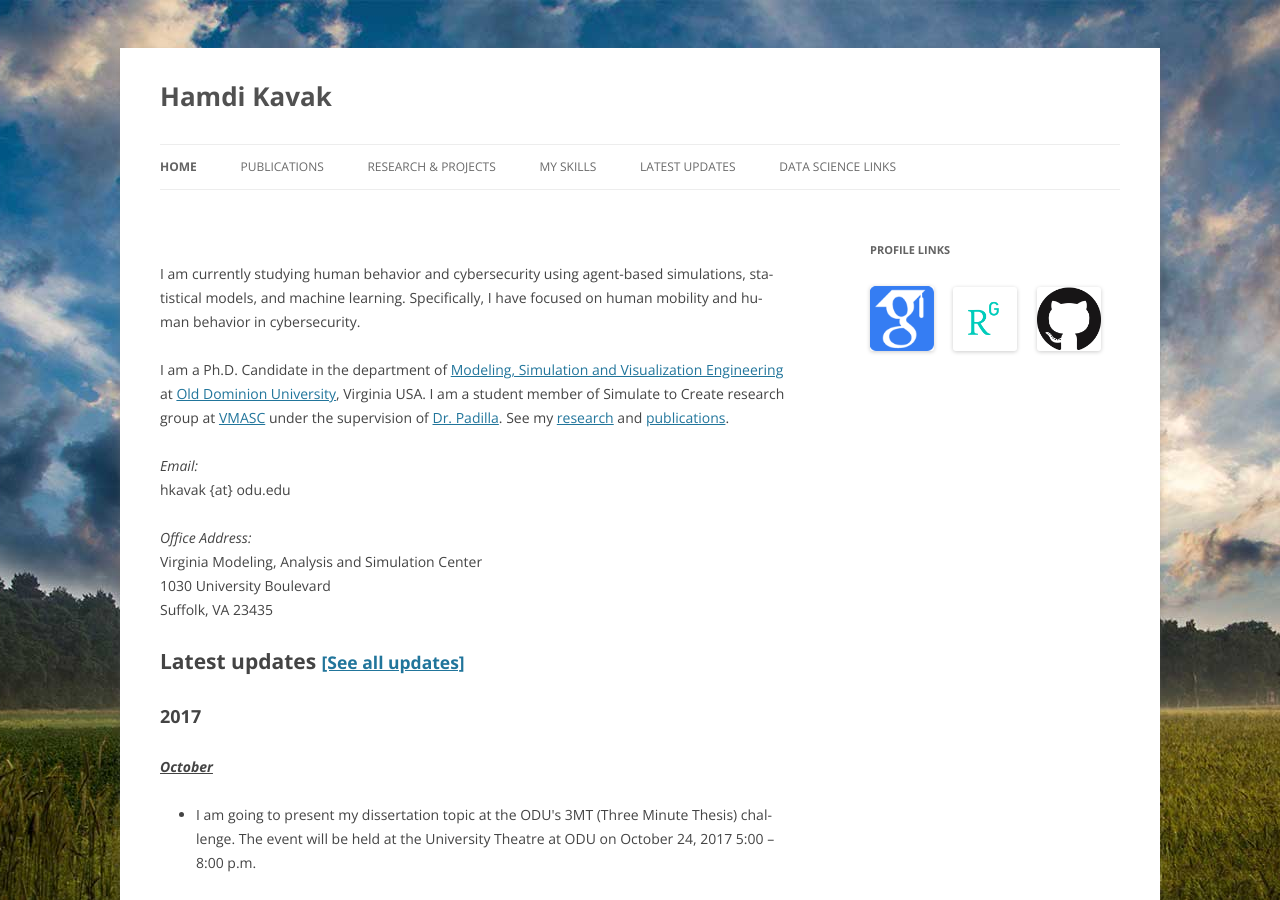
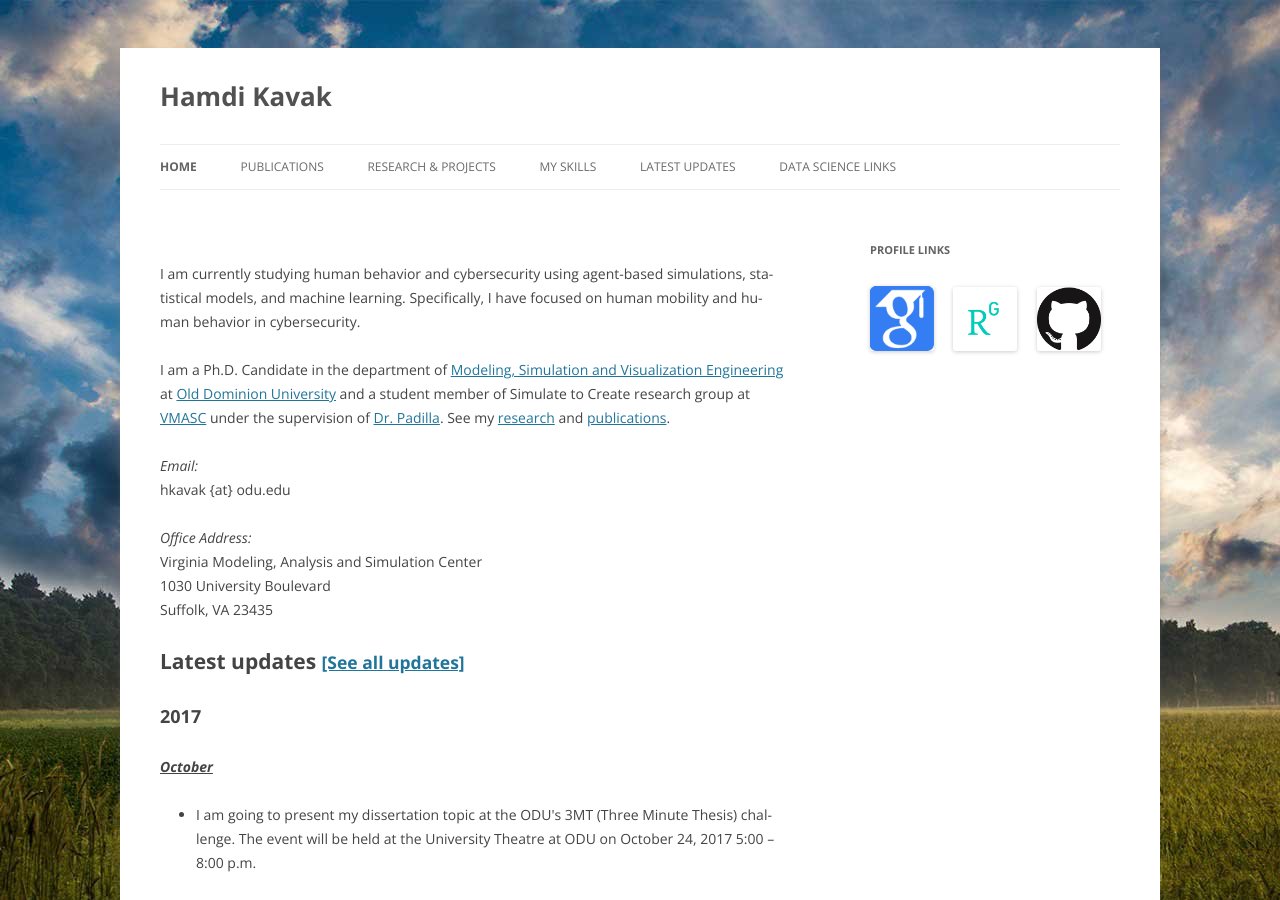
Before and after one commit to hamdikavak/hamdikavak.github.io, a Jekyll site: the page built from index.html, in a window 1280 px wide and 900 px high. Built offline with Jekyll 4.4.1, drawn with Linux system fonts in a browser that asks for light colours; nearby versions of some CDN libraries; library files that are not in the unit come from our copies.

Commit message:
Update index.html

```diff
--- a/index.html
+++ b/index.html
@@ -10,8 +10,7 @@
   I am currently studying human behavior and cybersecurity using agent-based simulations, statistical models, and machine learning. Specifically, I have focused on human mobility and human behavior in cybersecurity.
 </p>
 <p>
-  I am a Ph.D. Candidate in the department of <a title="MSVE Department Home Page" href="http://odu.edu/msve" target="_blank">Modeling, Simulation and Visualization Engineering</a> at <a title="Old Dominion University" href="http://odu.edu" target="_blank">Old Dominion University</a>, Virginia USA.
-  I am a student member of Simulate to Create research group at <a href="http://www.vmasc.odu.edu">VMASC</a> under the supervision of <a title="Jose J Padilla" href="http://www.vmasc.odu.edu/padilla.html">Dr. Padilla</a>.
+  I am a Ph.D. Candidate in the department of <a title="MSVE Department Home Page" href="http://odu.edu/msve" target="_blank">Modeling, Simulation and Visualization Engineering</a> at <a title="Old Dominion University" href="http://odu.edu" target="_blank">Old Dominion University</a> and a student member of Simulate to Create research group at <a href="http://www.vmasc.odu.edu">VMASC</a> under the supervision of <a title="Jose J Padilla" href="http://www.vmasc.odu.edu/padilla.html">Dr. Padilla</a>.
   See my <a title="Research &amp; Projects" href="http://www.hamdikavak.com/research-and-projects/">research</a> and <a title="Publications" href="http://www.hamdikavak.com/publications/">publications</a>.
 </p>
 <p>
```
